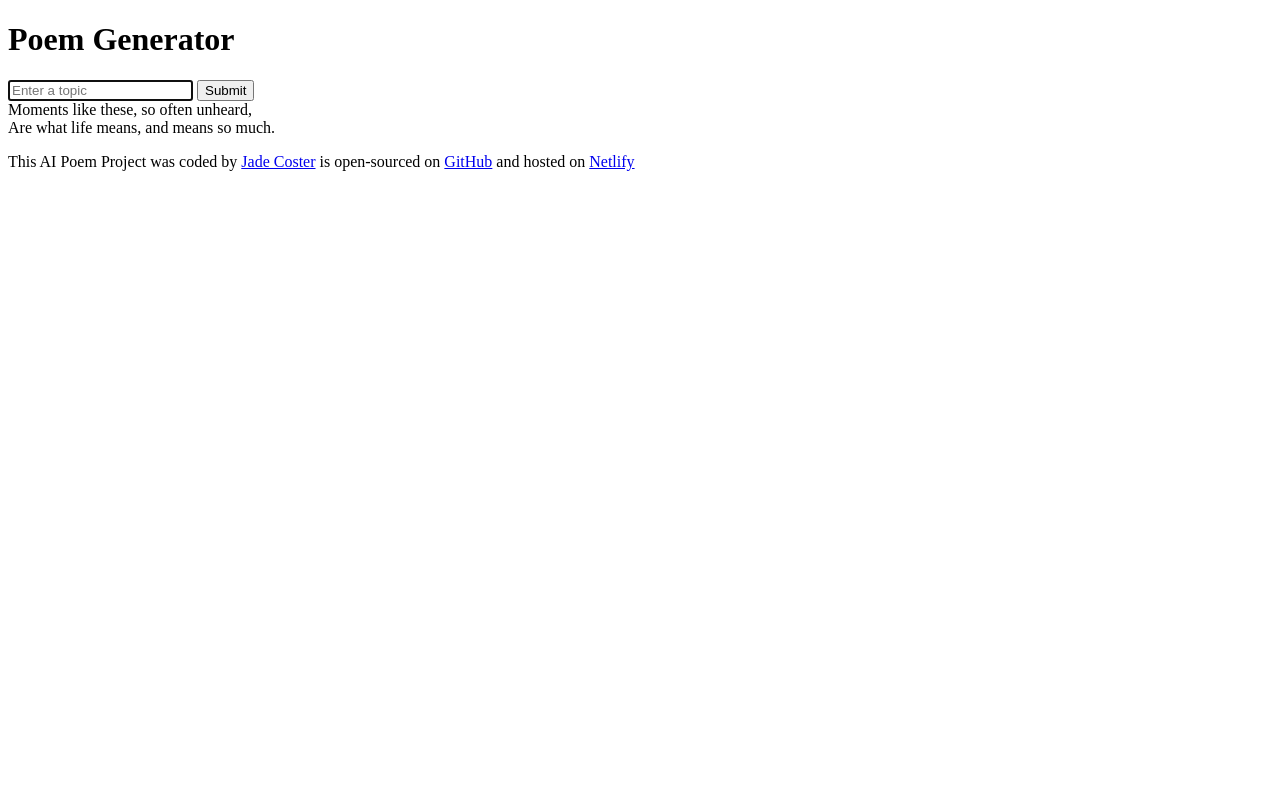
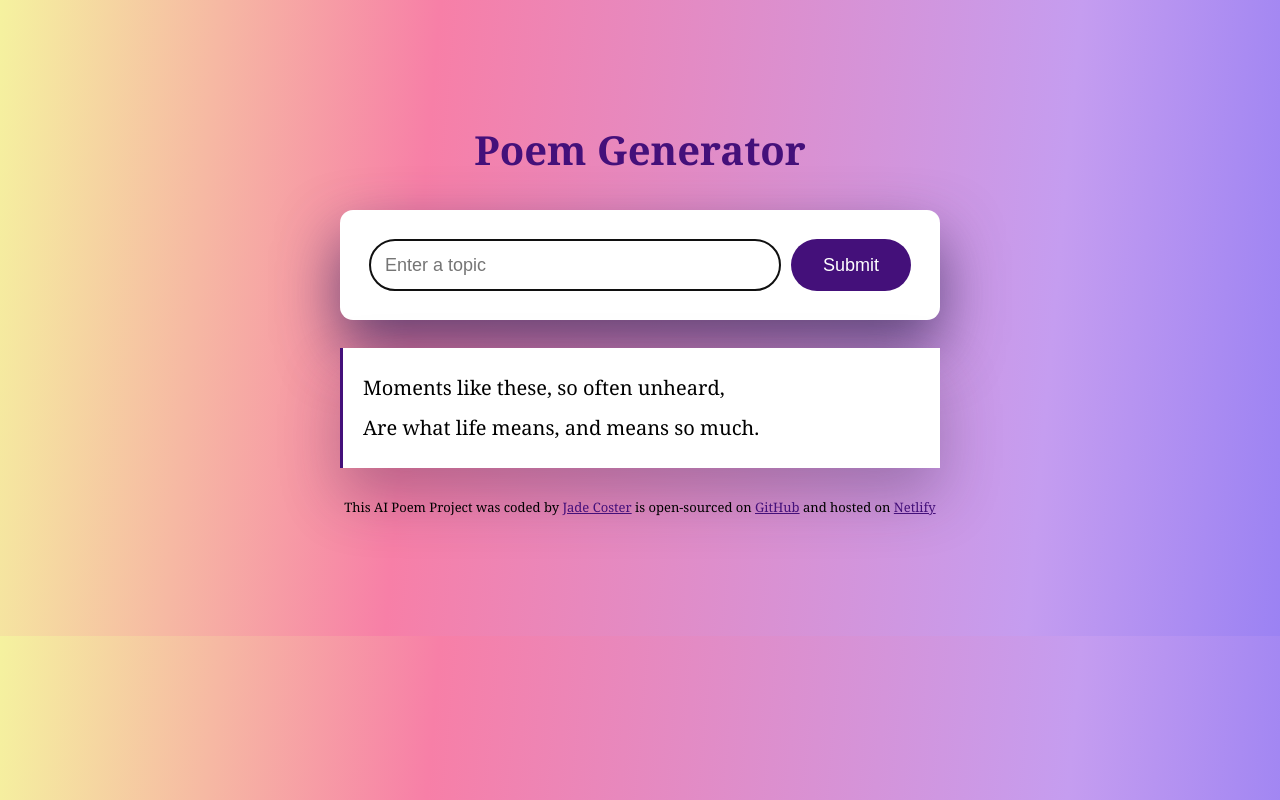
Before and after one commit to Vadia-Jade/My-project-poem-Generator, a plain HTML site: page index.html in a window 1280 px wide. Drawn offline with Linux system fonts and the light colour scheme.

Commit message:
added styling

```diff
--- a/index.html
+++ b/index.html
@@ -7,15 +7,16 @@
     <title>My Project Poem Generator</title>
 </head>
 <body>
+  <div class="container">
     <header>
         <h1>Poem Generator</h1>
     </header>
     <main>
         <form>
-            <input type="text" placeholder="Enter a topic" autofocus required autocomplete="off" />
-            <input type="submit"/>
+            <input type="text" placeholder="Enter a topic" autofocus required autocomplete="off" class="topic-box" />
+            <input type="submit" class="submit-button"/>
         </form>
-        <div>
+        <div class="poem-section">
           Moments like these, so often unheard,
             <br/>
           Are what life means, and means so much.
@@ -27,6 +28,7 @@
             and hosted on <a href="https://my-ai-generator-poem-project.netlify.app" target="_blank">Netlify</a>
         </p>
     </footer>
+  </div>
     <script src="src/java.js"></script>
 </body>
 </html>
--- a/src/style.css
+++ b/src/style.css
@@ -0,0 +1,66 @@
+body {
+    background: linear-gradient(275deg, #9b82f3 0%, #c59df0 19%, #f77fa7 67%, #f5f29f 100%);
+   font-family: Georgia, 'Times New Roman', Times, serif;
+}
+a {
+    color: #44107A;
+}
+.container {
+     margin: 120px auto;
+    max-width: 600px;
+
+}
+header {
+    margin-bottom: 30px;
+}
+
+h1 {
+    text-align: center;
+    font-weight: 800;
+    font-size: 40px;
+    line-height: 1.5;
+    color:#44107A;
+
+}
+form{
+    padding: 29px;
+    background-color: white;
+    box-shadow: 0px 28px 60px rgba(65, 50, 100, 0.8);
+    border-radius: 13px;
+    display: flex;
+    margin-bottom: 28px;
+}
+.topic-box{
+    padding: 15px;
+    border: 1px solid rgba(97, 95, 104, 0.5);
+    width: 80%;
+    font-size: 18px;
+    border-radius: 45px;
+    line-height: 20px;
+    color: #44107A;
+
+}
+.submit-button {
+    margin-left: 10px;
+    background: #44107A;
+    color: white;
+    border: none;
+    width: 130px;
+    font-size: 18px;
+    border-radius: 45px;
+    padding: 14px 24px;
+
+}
+.poem-section {
+    font-size: 20px;
+    background-color: white;
+    padding: 20px;
+    line-height: 2;
+    border-left: 3px solid #44107A;
+    box-shadow: 0px 28px 60px rgba(39, 33, 66, 0.3);
+}
+footer {
+    text-align: center;
+    font-size: 13px;
+    margin-top: 30px;
+}
```
